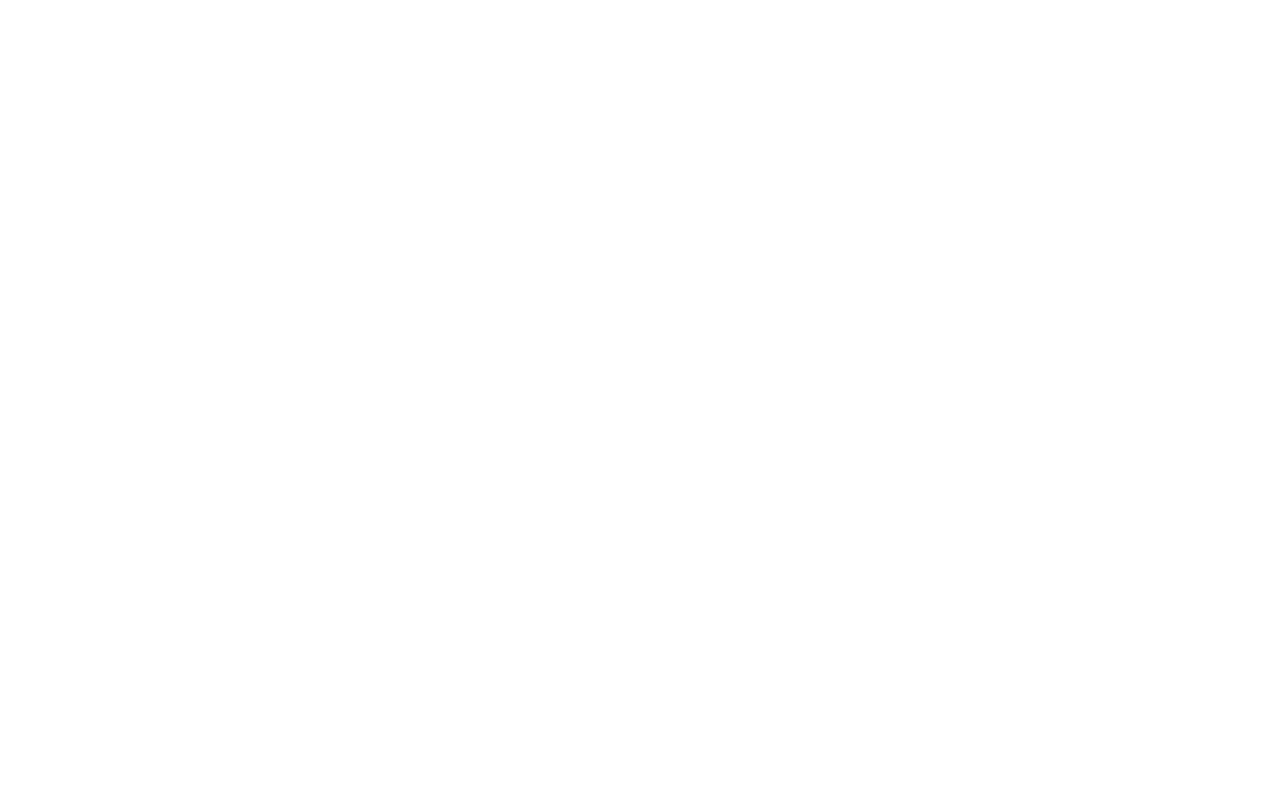
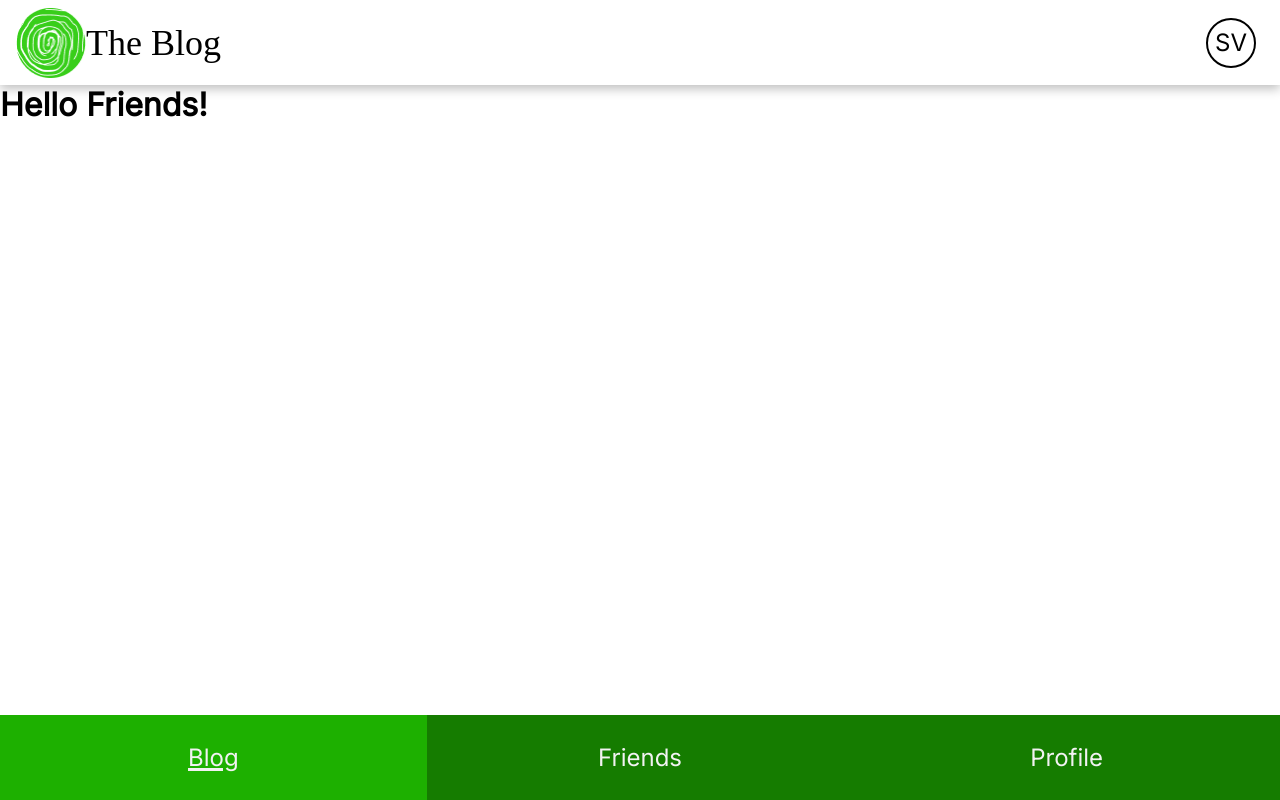
Before and after one commit to nils-nyberg/blog-express, a React (Vite) app in the folder frontend/: page /friends in a window 1280 px wide. Before the commit this address had no page. Built offline with nearby package versions, Linux system fonts and the light colour scheme; a web font is replaced by a local one.

Commit message:
Quick change from Chat to Friends

```diff
--- a/frontend/src/main.tsx
+++ b/frontend/src/main.tsx
@@ -3,7 +3,7 @@
 import { BrowserRouter, Routes, Route } from "react-router-dom";
 import Blog from "./routes/Blog";
 import Auth from "./routes/Auth";
-import Chat from "./routes/Chat";
+import Friends from "./routes/Friends";
 import Profile from "./routes/Profile";
 import Layout from "./Layout";
 import "./styles/main.css";
@@ -19,7 +19,7 @@
         <Route path="/" element={<Layout />}>
           <Route index element={<Blog />} />
           <Route path="/auth" element={<Auth />} />
-          <Route path="/chat" element={<Chat />} />
+          <Route path="/friends" element={<Friends />} />
           <Route path="/profile" element={<Profile />} />
         </Route>
       </Routes>
--- a/frontend/src/routes/Chat.tsx
+++ /dev/null
@@ -1,9 +0,0 @@
-function Chat() {
-  return (
-    <>
-      <h1>Hello Chat!</h1>
-    </>
-  );
-}
-
-export default Chat;
--- /dev/null
+++ b/frontend/src/routes/Friends.tsx
@@ -0,0 +1,9 @@
+function Friends() {
+  return (
+    <>
+      <h1>Hello Friends!</h1>
+    </>
+  );
+}
+
+export default Friends;
```
